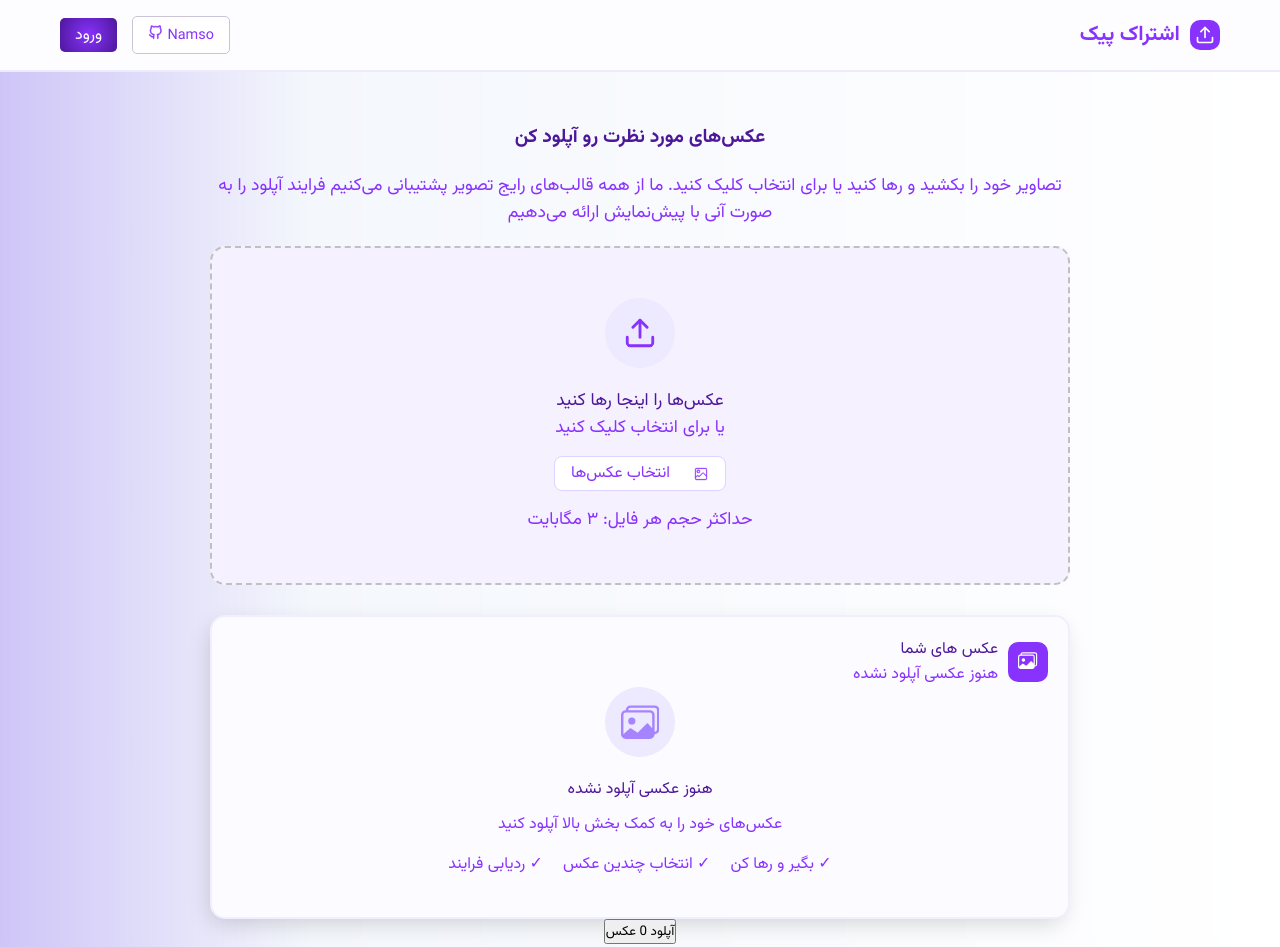
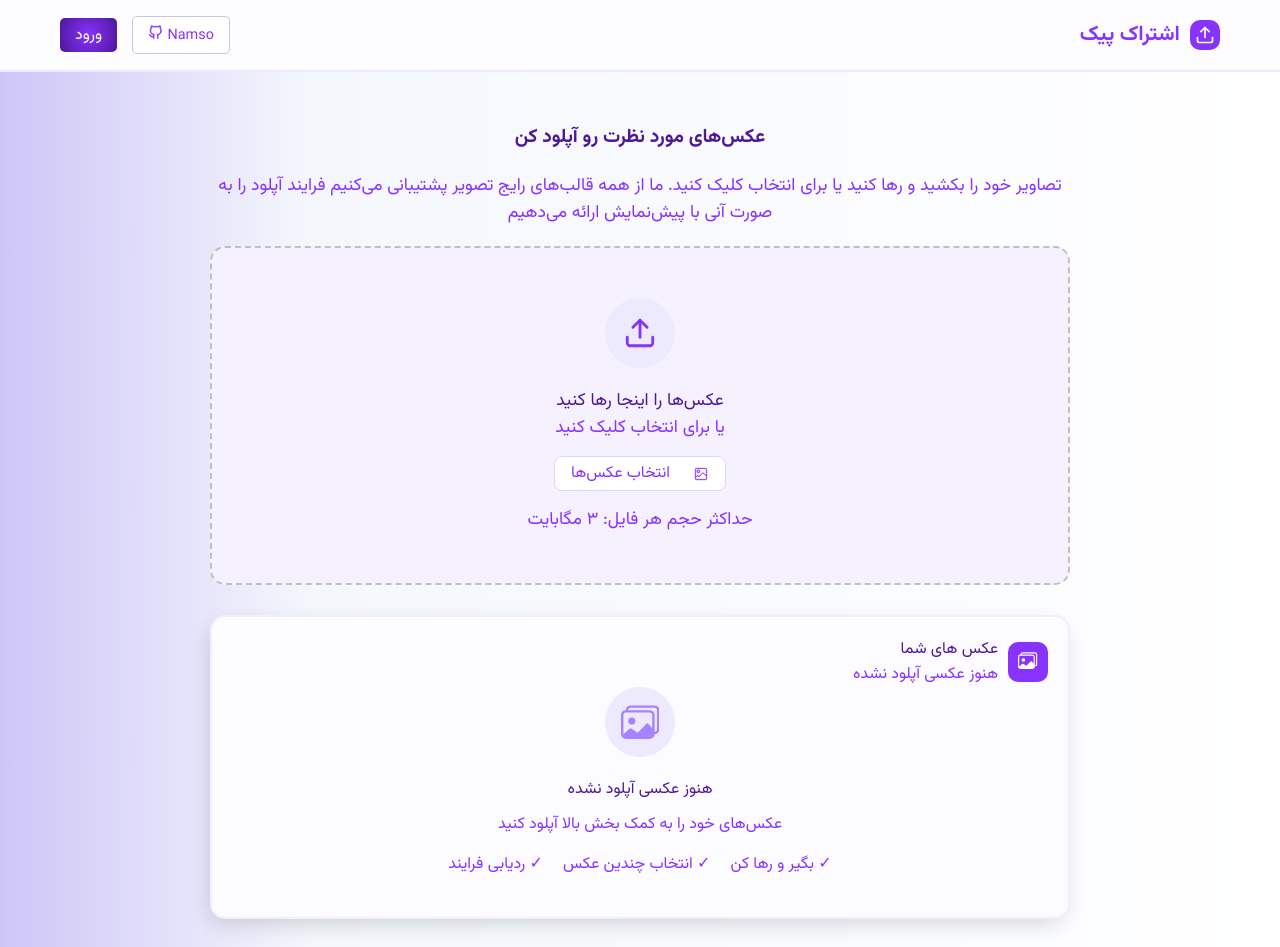
Before and after one commit to nams0/image-uploader, a React (Vite) app: page / in a window 1280 px wide. Shown: the top 947 px of the page. Built offline with nearby package versions, Linux system fonts and the light colour scheme.

Commit message:
Added style to upload button

```diff
--- a/src/components/Result.module.css
+++ b/src/components/Result.module.css
@@ -5,7 +5,7 @@
   padding: 20px;
   border: 2px solid #f1eefe;
   border-radius: 15px;
-  margin-top: 30px;
+  margin: 30px 0;
   background-color: #fcfbff;
   box-shadow: -3px 8px 25px -5px rgba(0, 0, 0, 0.18);
   -webkit-box-shadow: -3px 8px 25px -5px rgba(0, 0, 0, 0.18);
--- a/src/pages/MainPage.jsx
+++ b/src/pages/MainPage.jsx
@@ -101,7 +101,7 @@ const MainPage = () => {
         <Dropzone setFiles={setFiles} />
         <Result files={files} setFiles={setFiles} />
 
-        <button onClick={handleUpload} disabled={store.uploading}>
+        <button className={styles.uploadBtn} onClick={handleUpload} disabled={store.uploading}>
           {store.uploading ? "در حال آپلود..." : `آپلود ${files.length} عکس`}
         </button>
       </div>
--- a/src/pages/MainPage.module.css
+++ b/src/pages/MainPage.module.css
@@ -17,3 +17,29 @@
   margin: 0 0 10px;
   color: #8832fe;
 }
+
+.uploadBtn {
+  display: flex;
+  align-items: center;
+  justify-content: center;
+  font-size: 1rem;
+  width: 20%;
+  margin: auto;
+  padding: 10px 20px;
+  background: radial-gradient(
+    circle,
+    rgba(136, 50, 254, 1) 0%,
+    rgba(77, 23, 154, 1) 100%
+  );
+  color: #fff;
+  border: none;
+  border-radius: 5px;
+  cursor: pointer;
+  transition: all 0.2s ease-in-out;
+}
+
+.uploadBtn:hover {
+  transform: scale(1.03);
+  filter: brightness(1.1);
+  color: #fff;
+}
```
